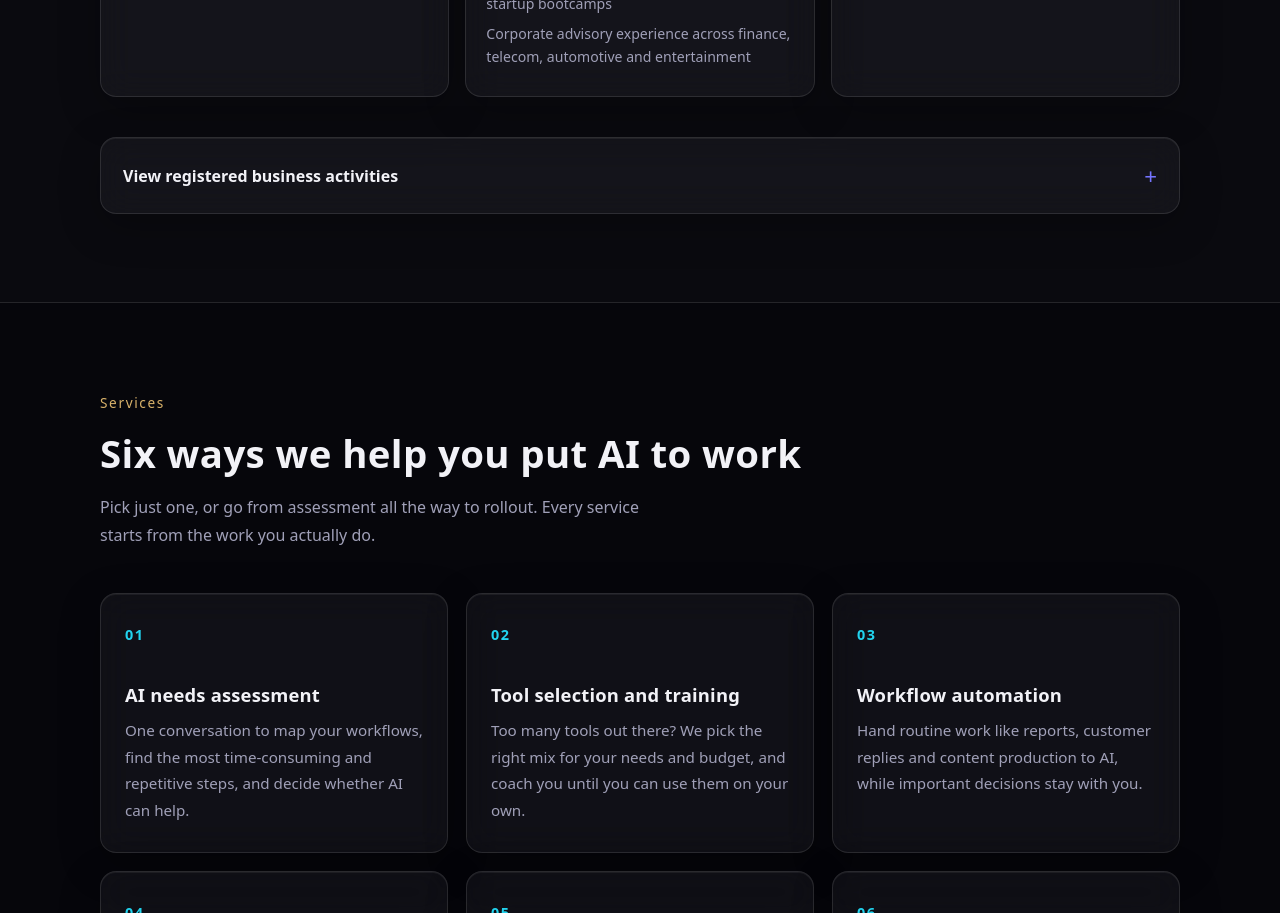
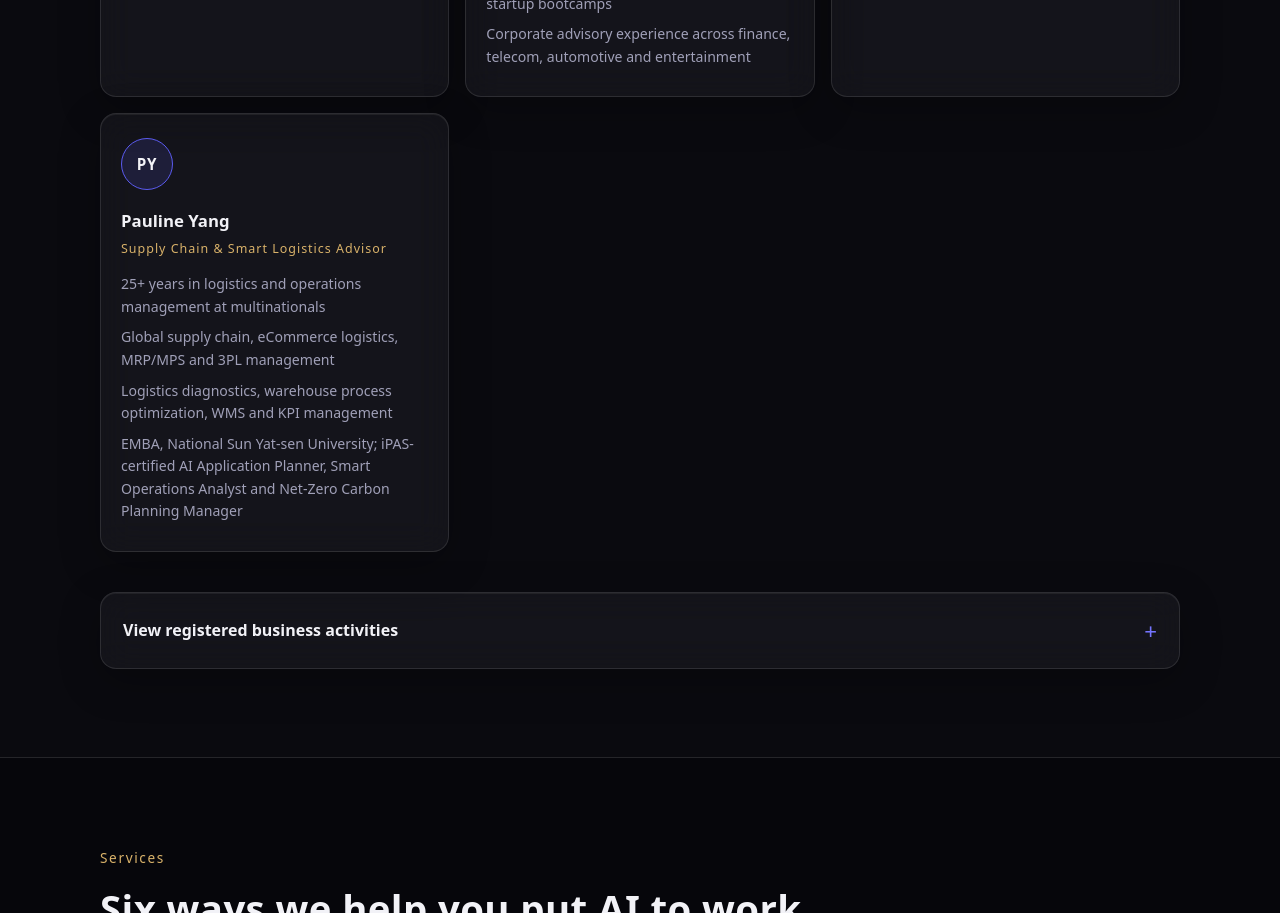
Before and after one commit to patriciayu0409/ever-intelligent, a plain HTML site: page en/index.html in a window 1280 px wide. Shown: the part 2662-3575 px from the top of the page. Drawn offline with Linux system fonts and the light colour scheme.

Commit message:
Add advisor Pauline Yang (EN)

```diff
--- a/en/index.html
+++ b/en/index.html
@@ -379,6 +379,16 @@
                 <li>AI search visibility optimization (SEO / GEO / AEO)</li>
               </ul>
             </article>
+            <article class="member">
+              <span class="member__avatar" aria-hidden="true">PY</span>
+              <h4>Pauline Yang <small>Supply Chain &amp; Smart Logistics Advisor</small></h4>
+              <ul>
+                <li>25+ years in logistics and operations management at multinationals</li>
+                <li>Global supply chain, eCommerce logistics, MRP/MPS and 3PL management</li>
+                <li>Logistics diagnostics, warehouse process optimization, WMS and KPI management</li>
+                <li>EMBA, National Sun Yat-sen University; iPAS-certified AI Application Planner, Smart Operations Analyst and Net-Zero Carbon Planning Manager</li>
+              </ul>
+            </article>
             <article class="member member--advisor">
               <span class="member__avatar" aria-hidden="true">SY</span>
               <h4>Sabrina Yu <small>Chief Advisor</small></h4>
```
